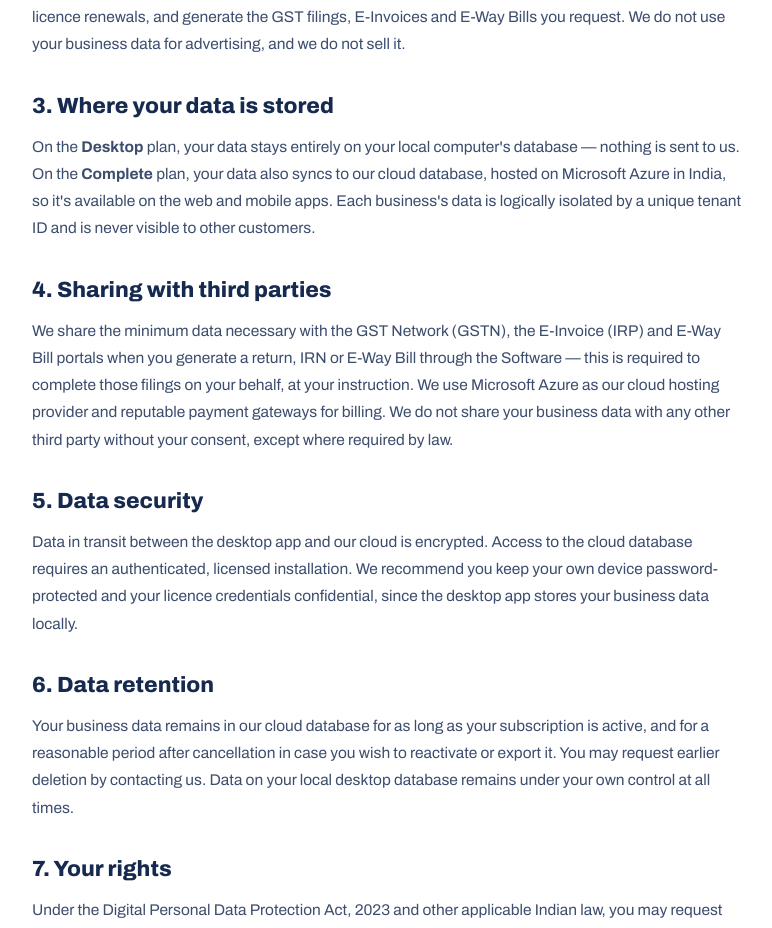
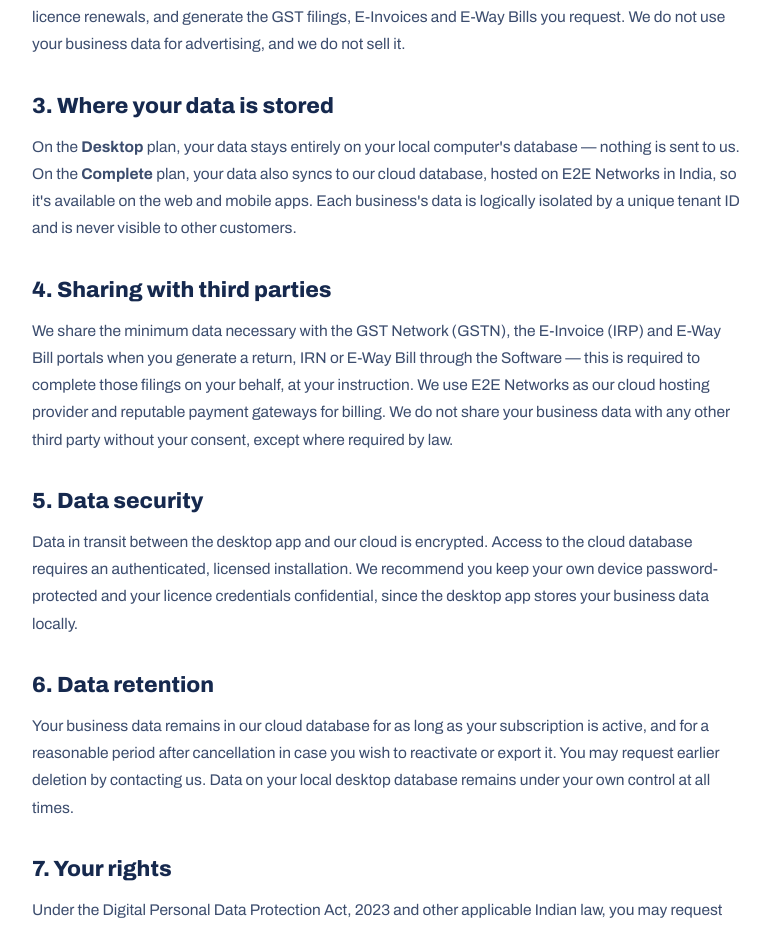
Before and after one commit to GhanshyamSorathiya/sorathsoftware.com, a plain HTML site: page privacy.html in a window 1280 px wide. Shown: the part 845-1773 px from the top of the page, without its empty margins (252-1024 px from the left). Drawn offline with Linux system fonts and the light colour scheme.

Commit message:
Correct hosting provider in privacy policy: E2E Networks, not Azure
The site and database are actually hosted on E2E Networks, not
Microsoft Azure as the privacy policy incorrectly stated in two
places (data storage and third-party sharing sections).

Co-Authored-By: Claude Sonnet 5 <noreply@anthropic.com>

```diff
--- a/privacy.html
+++ b/privacy.html
@@ -88,10 +88,10 @@
   <p class="legal-p">To operate the Software, keep your desktop, web and mobile apps in sync, provide support, process licence renewals, and generate the GST filings, E-Invoices and E-Way Bills you request. We do not use your business data for advertising, and we do not sell it.</p>
 
   <h2 class="legal-h2">3. Where your data is stored</h2>
-  <p class="legal-p">On the <strong>Desktop</strong> plan, your data stays entirely on your local computer's database — nothing is sent to us. On the <strong>Complete</strong> plan, your data also syncs to our cloud database, hosted on Microsoft Azure in India, so it's available on the web and mobile apps. Each business's data is logically isolated by a unique tenant ID and is never visible to other customers.</p>
+  <p class="legal-p">On the <strong>Desktop</strong> plan, your data stays entirely on your local computer's database — nothing is sent to us. On the <strong>Complete</strong> plan, your data also syncs to our cloud database, hosted on E2E Networks in India, so it's available on the web and mobile apps. Each business's data is logically isolated by a unique tenant ID and is never visible to other customers.</p>
 
   <h2 class="legal-h2">4. Sharing with third parties</h2>
-  <p class="legal-p">We share the minimum data necessary with the GST Network (GSTN), the E-Invoice (IRP) and E-Way Bill portals when you generate a return, IRN or E-Way Bill through the Software — this is required to complete those filings on your behalf, at your instruction. We use Microsoft Azure as our cloud hosting provider and reputable payment gateways for billing. We do not share your business data with any other third party without your consent, except where required by law.</p>
+  <p class="legal-p">We share the minimum data necessary with the GST Network (GSTN), the E-Invoice (IRP) and E-Way Bill portals when you generate a return, IRN or E-Way Bill through the Software — this is required to complete those filings on your behalf, at your instruction. We use E2E Networks as our cloud hosting provider and reputable payment gateways for billing. We do not share your business data with any other third party without your consent, except where required by law.</p>
 
   <h2 class="legal-h2">5. Data security</h2>
   <p class="legal-p">Data in transit between the desktop app and our cloud is encrypted. Access to the cloud database requires an authenticated, licensed installation. We recommend you keep your own device password-protected and your licence credentials confidential, since the desktop app stores your business data locally.</p>
```
Also changed, not shown: 1 other file.
